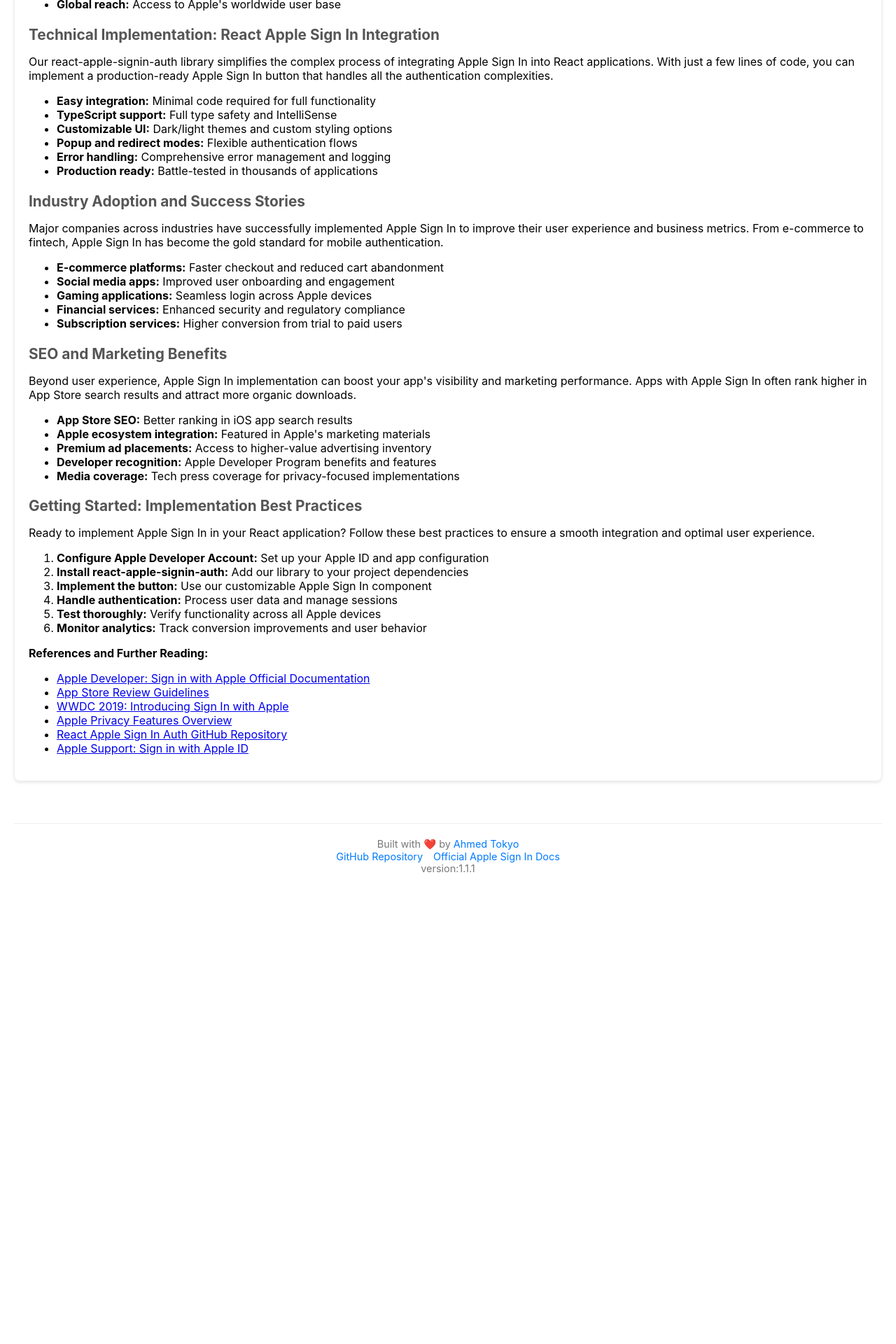
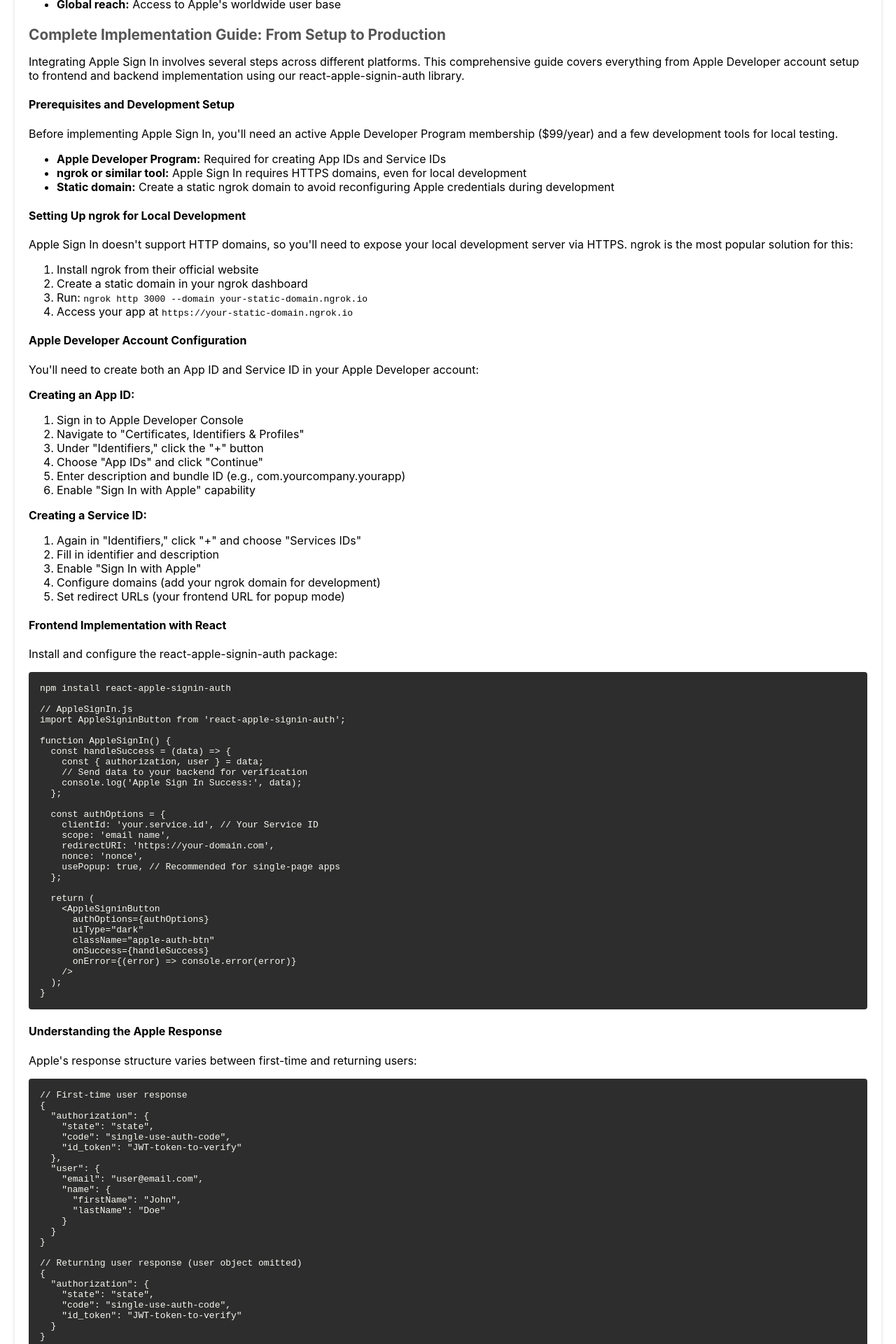
Before and after one commit to a-tokyo/react-apple-signin-auth, a React (Create React App) app in the folder demo/: page / in a window 1280 px wide. Shown: the part 2120-4040 px from the top of the page at 70% size. Before the commit the page ends 3409 px from the top, so only its background shows below. Built offline with nearby package versions, Linux system fonts and the light colour scheme.

Commit message:
more article

```diff
--- a/demo/src/Demo/Demo.js
+++ b/demo/src/Demo/Demo.js
@@ -498,37 +498,239 @@
             </li>
           </ul>
 
-          <h3>Technical Implementation: React Apple Sign In Integration</h3>
+          <h3>Complete Implementation Guide: From Setup to Production</h3>
           <p>
-            Our react-apple-signin-auth library simplifies the complex process
-            of integrating Apple Sign In into React applications. With just a
-            few lines of code, you can implement a production-ready Apple Sign
-            In button that handles all the authentication complexities.
+            Integrating Apple Sign In involves several steps across different
+            platforms. This comprehensive guide covers everything from Apple
+            Developer account setup to frontend and backend implementation using
+            our react-apple-signin-auth library.
+          </p>
+
+          <h4>Prerequisites and Development Setup</h4>
+          <p>
+            Before implementing Apple Sign In, you&apos;ll need an active Apple
+            Developer Program membership ($99/year) and a few development tools
+            for local testing.
           </p>
           <ul>
             <li>
-              <strong>Easy integration:</strong> Minimal code required for full
-              functionality
+              <strong>Apple Developer Program:</strong> Required for creating
+              App IDs and Service IDs
             </li>
             <li>
-              <strong>TypeScript support:</strong> Full type safety and
-              IntelliSense
+              <strong>ngrok or similar tool:</strong> Apple Sign In requires
+              HTTPS domains, even for local development
             </li>
             <li>
-              <strong>Customizable UI:</strong> Dark/light themes and custom
-              styling options
+              <strong>Static domain:</strong> Create a static ngrok domain to
+              avoid reconfiguring Apple credentials during development
+            </li>
+          </ul>
+
+          <h4>Setting Up ngrok for Local Development</h4>
+          <p>
+            Apple Sign In doesn&apos;t support HTTP domains, so you&apos;ll need
+            to expose your local development server via HTTPS. ngrok is the most
+            popular solution for this:
+          </p>
+          <ol>
+            <li>Install ngrok from their official website</li>
+            <li>Create a static domain in your ngrok dashboard</li>
+            <li>
+              Run:{' '}
+              <code>ngrok http 3000 --domain your-static-domain.ngrok.io</code>
             </li>
             <li>
-              <strong>Popup and redirect modes:</strong> Flexible authentication
-              flows
+              Access your app at{' '}
+              <code>https://your-static-domain.ngrok.io</code>
+            </li>
+          </ol>
+
+          <h4>Apple Developer Account Configuration</h4>
+          <p>
+            You&apos;ll need to create both an App ID and Service ID in your
+            Apple Developer account:
+          </p>
+
+          <strong>Creating an App ID:</strong>
+          <ol>
+            <li>Sign in to Apple Developer Console</li>
+            <li>
+              Navigate to &quot;Certificates, Identifiers &amp; Profiles&quot;
             </li>
             <li>
-              <strong>Error handling:</strong> Comprehensive error management
-              and logging
+              Under &quot;Identifiers,&quot; click the &quot;+&quot; button
+            </li>
+            <li>Choose &quot;App IDs&quot; and click &quot;Continue&quot;</li>
+            <li>
+              Enter description and bundle ID (e.g., com.yourcompany.yourapp)
+            </li>
+            <li>Enable &quot;Sign In with Apple&quot; capability</li>
+          </ol>
+
+          <strong>Creating a Service ID:</strong>
+          <ol>
+            <li>
+              Again in &quot;Identifiers,&quot; click &quot;+&quot; and choose
+              &quot;Services IDs&quot;
+            </li>
+            <li>Fill in identifier and description</li>
+            <li>Enable &quot;Sign In with Apple&quot;</li>
+            <li>Configure domains (add your ngrok domain for development)</li>
+            <li>Set redirect URLs (your frontend URL for popup mode)</li>
+          </ol>
+
+          <h4>Frontend Implementation with React</h4>
+          <p>Install and configure the react-apple-signin-auth package:</p>
+          <pre
+            style={{
+              background: '#2d2d2d',
+              color: '#f8f8f2',
+              padding: '1rem',
+              borderRadius: '4px',
+              overflow: 'auto',
+            }}>
+            {`npm install react-apple-signin-auth
+
+// AppleSignIn.js
+import AppleSigninButton from 'react-apple-signin-auth';
+
+function AppleSignIn() {
+  const handleSuccess = (data) => {
+    const { authorization, user } = data;
+    // Send data to your backend for verification
+    console.log('Apple Sign In Success:', data);
+  };
+
+  const authOptions = {
+    clientId: 'your.service.id', // Your Service ID
+    scope: 'email name',
+    redirectURI: 'https://your-domain.com',
+    nonce: 'nonce',
+    usePopup: true, // Recommended for single-page apps
+  };
+
+  return (
+    <AppleSigninButton
+      authOptions={authOptions}
+      uiType="dark"
+      className="apple-auth-btn"
+      onSuccess={handleSuccess}
+      onError={(error) => console.error(error)}
+    />
+  );
+}`}
+          </pre>
+
+          <h4>Understanding the Apple Response</h4>
+          <p>
+            Apple&apos;s response structure varies between first-time and
+            returning users:
+          </p>
+          <pre
+            style={{
+              background: '#2d2d2d',
+              color: '#f8f8f2',
+              padding: '1rem',
+              borderRadius: '4px',
+              overflow: 'auto',
+            }}>
+            {`// First-time user response
+{
+  "authorization": {
+    "state": "state",
+    "code": "single-use-auth-code",
+    "id_token": "JWT-token-to-verify"
+  },
+  "user": {
+    "email": "user@email.com",
+    "name": {
+      "firstName": "John",
+      "lastName": "Doe"
+    }
+  }
+}
+
+// Returning user response (user object omitted)
+{
+  "authorization": {
+    "state": "state",
+    "code": "single-use-auth-code",
+    "id_token": "JWT-token-to-verify"
+  }
+}`}
+          </pre>
+
+          <h4>Backend Verification and User Management</h4>
+          <p>
+            Verify the ID token on your backend using the apple-signin-auth
+            package:
+          </p>
+          <pre
+            style={{
+              background: '#2d2d2d',
+              color: '#f8f8f2',
+              padding: '1rem',
+              borderRadius: '4px',
+              overflow: 'auto',
+            }}>
+            {`npm install apple-signin-auth
+
+// backend/auth.js
+import appleSignin from 'apple-signin-auth';
+
+export const verifyAppleToken = async (idToken, user) => {
+  try {
+    const { sub, email, iss } = await appleSignin.verifyIdToken(idToken, {
+      audience: 'your.service.id', // Your Service ID
+      ignoreExpiration: false,
+    });
+
+    // sub = unique user identifier
+    // email = user's email
+    // iss = issuer (https://appleid.apple.com)
+
+    // Check if user exists in database
+    let existingUser = await findUserBySub(sub);
+
+    if (!existingUser && user) {
+      // First-time user - save profile information
+      existingUser = await createUser({
+        appleId: sub,
+        email: email,
+        firstName: user.name?.firstName,
+        lastName: user.name?.lastName,
+      });
+    }
+
+    return existingUser;
+  } catch (error) {
+    throw new Error('Invalid Apple ID token');
+  }
+};`}
+          </pre>
+
+          <h4>Production Deployment Considerations</h4>
+          <ul>
+            <li>
+              <strong>Domain verification:</strong> Update Apple Service ID
+              configuration with production domains
             </li>
             <li>
-              <strong>Production ready:</strong> Battle-tested in thousands of
-              applications
+              <strong>HTTPS requirement:</strong> Ensure all domains use valid
+              SSL certificates
+            </li>
+            <li>
+              <strong>User data storage:</strong> Apple only sends user details
+              on first sign-in - store them immediately
+            </li>
+            <li>
+              <strong>Token expiration:</strong> Implement proper token refresh
+              mechanisms
+            </li>
+            <li>
+              <strong>Error handling:</strong> Handle network failures and
+              invalid tokens gracefully
             </li>
           </ul>
 
@@ -592,38 +794,46 @@
             </li>
           </ul>
 
-          <h3>Getting Started: Implementation Best Practices</h3>
+          <h3>Best Practices and Optimization Tips</h3>
           <p>
-            Ready to implement Apple Sign In in your React application? Follow
-            these best practices to ensure a smooth integration and optimal user
-            experience.
+            Follow these proven strategies to maximize the effectiveness of your
+            Apple Sign In implementation and achieve the highest conversion
+            rates.
           </p>
-          <ol>
+          <ul>
             <li>
-              <strong>Configure Apple Developer Account:</strong> Set up your
-              Apple ID and app configuration
+              <strong>Button placement:</strong> Position Apple Sign In
+              prominently above other login options
             </li>
             <li>
-              <strong>Install react-apple-signin-auth:</strong> Add our library
-              to your project dependencies
+              <strong>Visual consistency:</strong> Use Apple&apos;s official
+              design guidelines and maintain brand consistency
             </li>
             <li>
-              <strong>Implement the button:</strong> Use our customizable Apple
-              Sign In component
+              <strong>Error handling:</strong> Provide clear, helpful error
+              messages for authentication failures
             </li>
             <li>
-              <strong>Handle authentication:</strong> Process user data and
-              manage sessions
+              <strong>Performance optimization:</strong> Lazy load the Apple SDK
+              to improve initial page load times
             </li>
             <li>
-              <strong>Test thoroughly:</strong> Verify functionality across all
-              Apple devices
+              <strong>Analytics tracking:</strong> Monitor conversion rates,
+              drop-off points, and user behavior patterns
             </li>
             <li>
-              <strong>Monitor analytics:</strong> Track conversion improvements
-              and user behavior
+              <strong>A/B testing:</strong> Test different button styles, copy,
+              and placement to optimize conversions
             </li>
-          </ol>
+            <li>
+              <strong>Fallback options:</strong> Always provide alternative
+              login methods for users without Apple devices
+            </li>
+            <li>
+              <strong>Privacy messaging:</strong> Clearly communicate your
+              app&apos;s privacy practices to build trust
+            </li>
+          </ul>
 
           <p>
             <strong>References and Further Reading:</strong>
```
